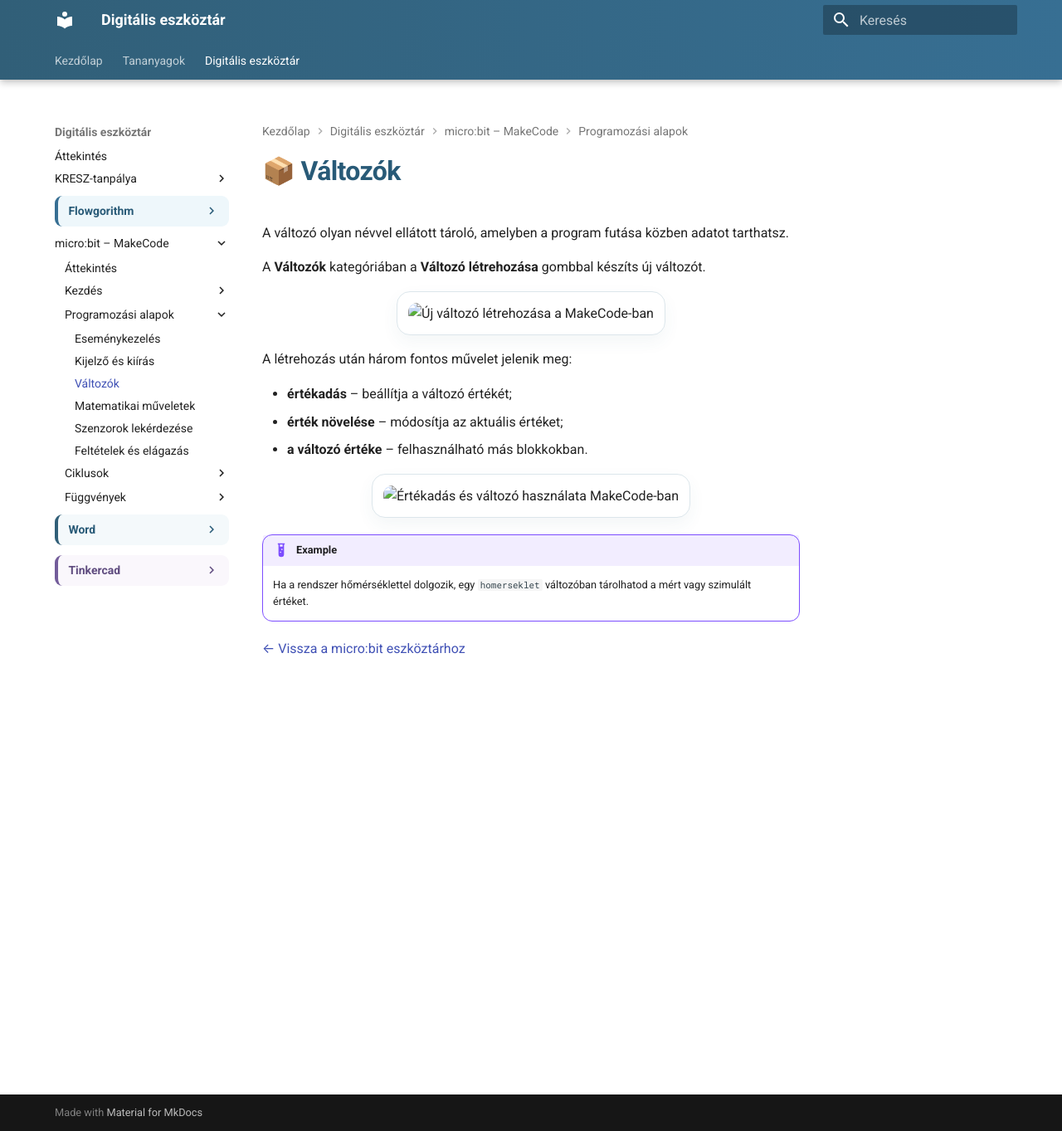
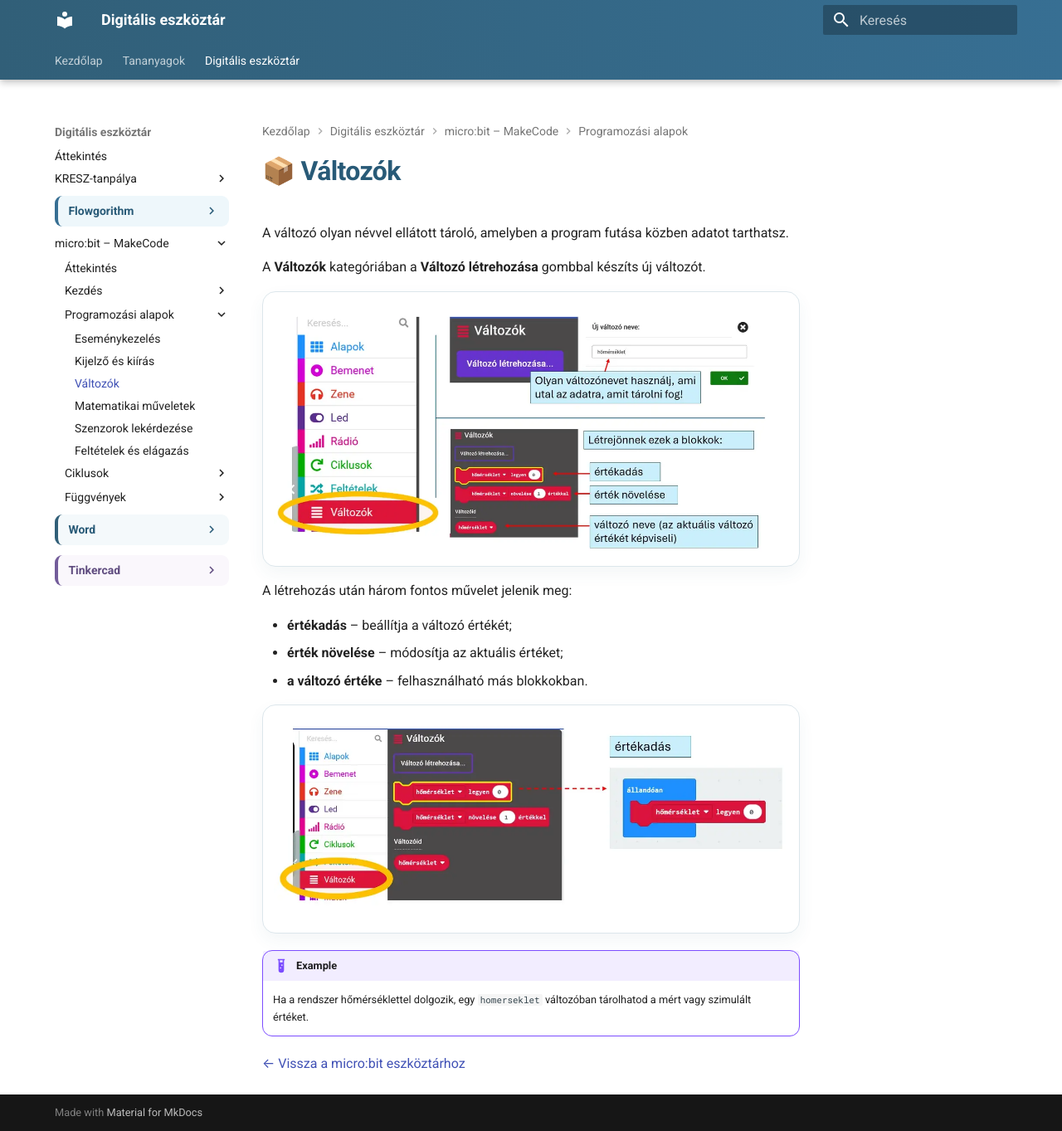
Before and after one commit to bsuszter/digitalis-eszkoztar, an MkDocs documentation site: the page built from docs/eszkoztar/microbit/valtozok.md, in a window 1280 px wide and 1363 px high. Shown: the whole window at 83% size. Built offline with MkDocs 1.6.1 and Material for MkDocs 9.7.7, drawn with Linux system fonts in a browser that asks for light colours.

Commit message:
Fix microbit image paths

```diff
--- a/docs/eszkoztar/microbit/valtozok.md
+++ b/docs/eszkoztar/microbit/valtozok.md
@@ -4,7 +4,7 @@ A változó olyan névvel ellátott tároló, amelyben a program futása közben
 
 A **Változók** kategóriában a **Változó létrehozása** gombbal készíts új változót.
 
-<figure class="tool-figure tool-figure--wide"><img src="../../images/microbit/05-valtozok-1.webp" alt="Új változó létrehozása a MakeCode-ban"></figure>
+<figure class="tool-figure tool-figure--wide"><img src="../../../images/microbit/05-valtozok-1.webp" alt="Új változó létrehozása a MakeCode-ban"></figure>
 
 A létrehozás után három fontos művelet jelenik meg:
 
@@ -12,7 +12,7 @@ A létrehozás után három fontos művelet jelenik meg:
 - **érték növelése** – módosítja az aktuális értéket;
 - **a változó értéke** – felhasználható más blokkokban.
 
-<figure class="tool-figure tool-figure--wide"><img src="../../images/microbit/05-valtozok-2.webp" alt="Értékadás és változó használata MakeCode-ban"></figure>
+<figure class="tool-figure tool-figure--wide"><img src="../../../images/microbit/05-valtozok-2.webp" alt="Értékadás és változó használata MakeCode-ban"></figure>
 
 !!! example
     Ha a rendszer hőmérséklettel dolgozik, egy `homerseklet` változóban tárolhatod a mért vagy szimulált értéket.
```
